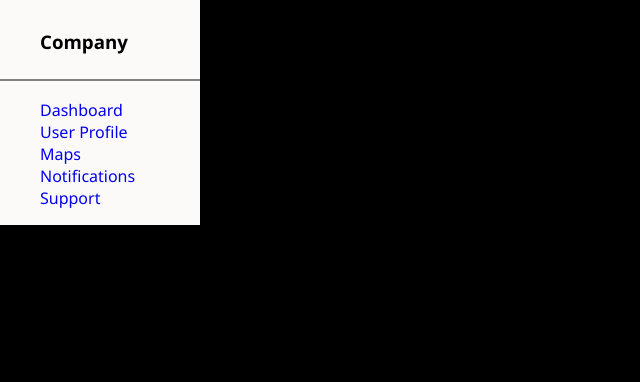
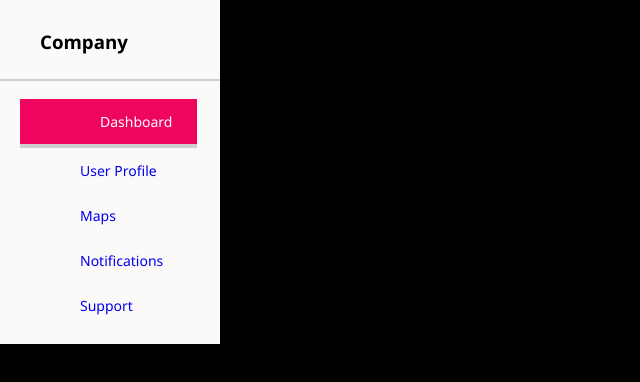
Before and after one commit to Zhenyalu/Exam_HTML_CSS_Zhenya_Luchko, a plain HTML site: page index.html in a window 1280 px wide. Shown: the whole page, without its empty margins (0-640 px from the left). Drawn offline with Linux system fonts and the light colour scheme.

Commit message:
Size,color

```diff
--- a/index.html
+++ b/index.html
@@ -11,7 +11,7 @@
   <div class="navbar">
     <h3>Company</h3>
     <ul>
-      <a href="#"><li>Dashboard</li></a>
+      <a href="#"><li class="dash"><span>Dashboard</span></li></a>
       <a href="#"><li>User Profile</li></a>
       <a href="#"><li>Maps</li></a>
       <a href="#"><li>Notifications</li></a>
--- a/scss/_nav.scss
+++ b/scss/_nav.scss
@@ -12,13 +12,27 @@ li{
 }
 .navbar{
   position: fixed;
-  width: 200px;
+  width: 220px;
   background-color: rgb(252, 249, 249);
 }
 h3{
   padding-left: 40px;
   padding-top: 10px;
   padding-bottom: 25px;
-  border-bottom: 2px solid grey;
+  border-bottom: 2px solid rgb(209, 206, 206);
+}
+li{
+  font-size: 14px;
+  padding: 13px 20px 13px 80px;
+}
+ul{
+  padding: 0;
+}
+.dash{
+  margin-left: 20px;
+  width: 77px;
+  color: #fff;
+  background-color: rgb(238, 5, 94);
+  border-bottom: 4px solid rgb(209, 206, 206);
 }
 /*background-color: rgb(238, 235, 235);*/
```
Also changed, not shown: css/style.css, 1 other file.
